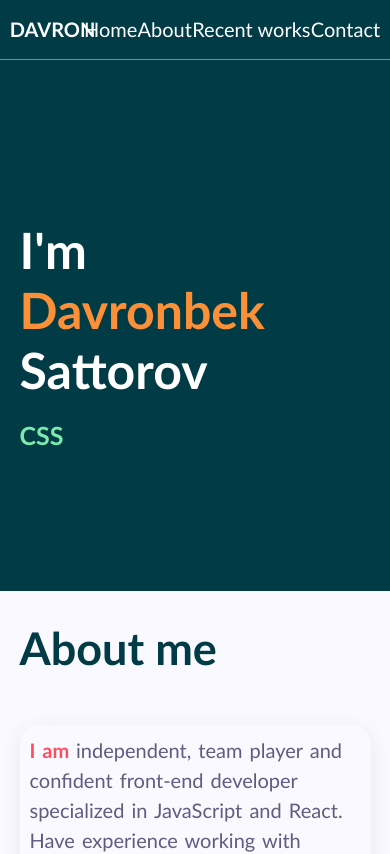
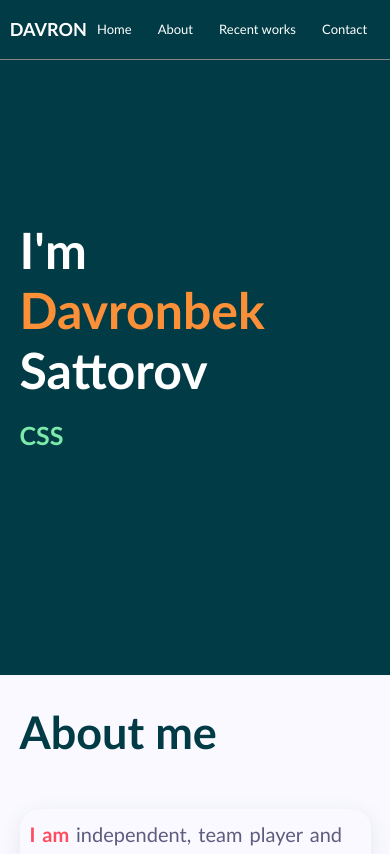
Before and after one commit to DavronbekSattorov/portfolio, a React (Create React App) app: page / in a window 390 px wide. Shown: the top 854 px of the page. Built offline with nearby package versions, Linux system fonts and the light colour scheme.

Commit message:
Style changes

```diff
--- a/src/App.css
+++ b/src/App.css
@@ -569,7 +569,7 @@
 
 .navbar-logo {
   width: 20%;
-  font-size: 10px;
+  font-size: 9px;
 }
 
 .navbar-links {
@@ -581,6 +581,7 @@
 
 .navbar-link {
   font-weight: 300;
+  font-size: 13px;
 }
 
 .navbar-link:hover {
@@ -597,8 +598,9 @@
 /* Home */
 
 .home-wrapper {
-  height: 70vh;
+  height: 80vh;
   background-color: #003B46;
+  padding-bottom: 90px;
 
 }
 
```
